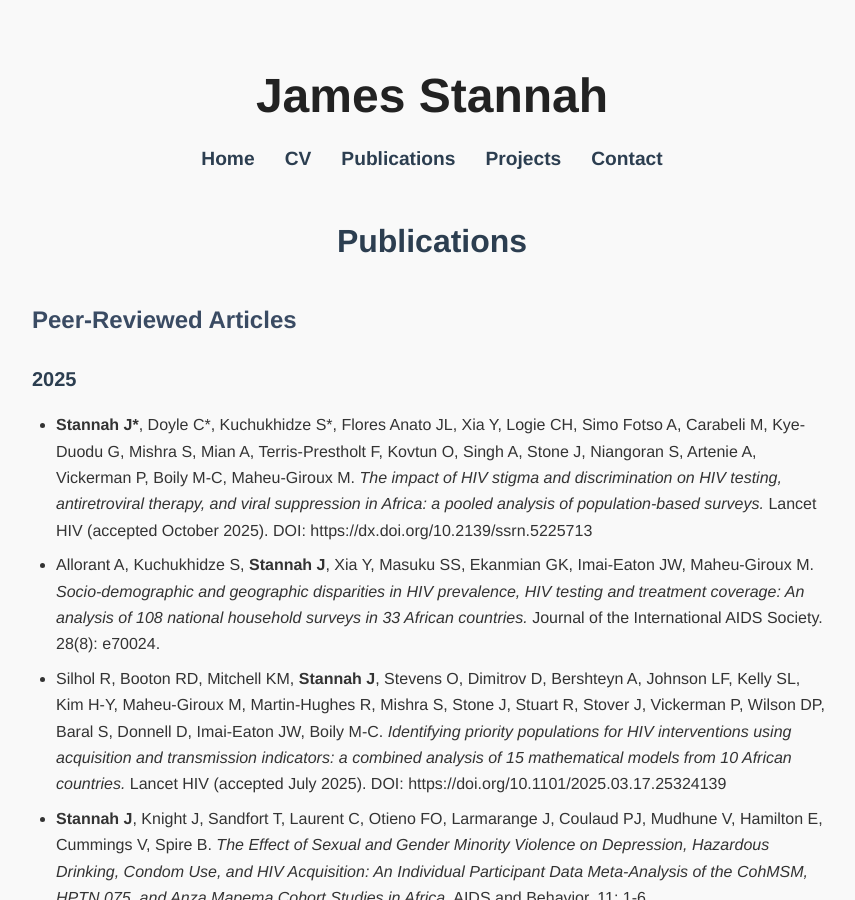
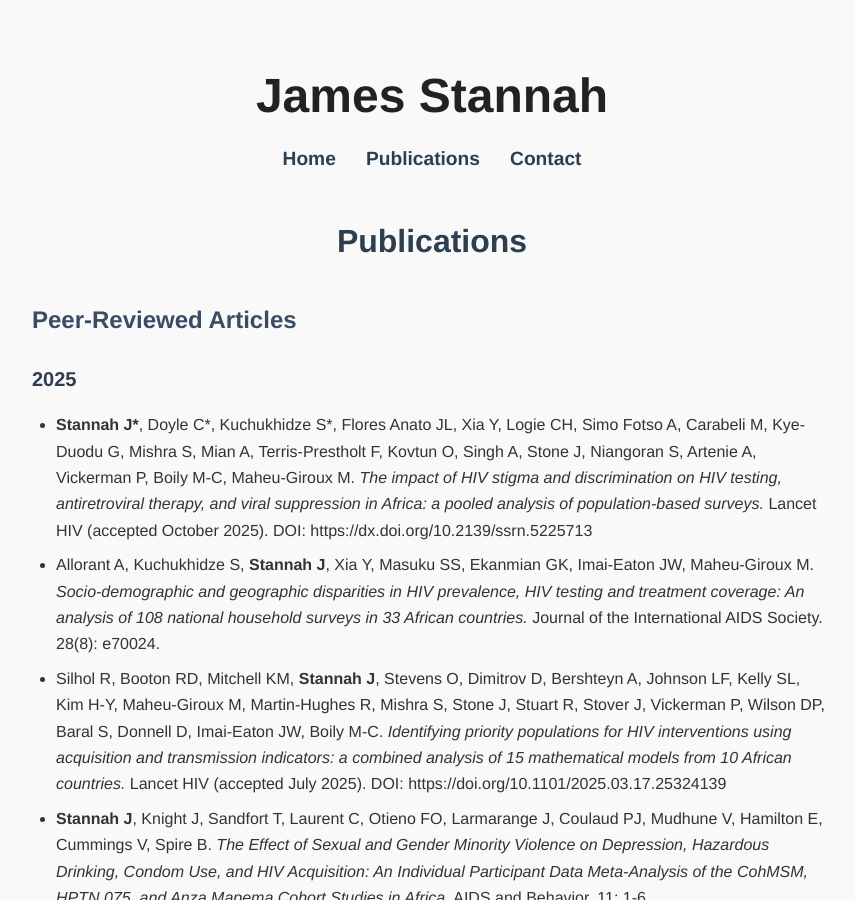
Before and after one commit to jamesstannah/jamesstannah.github.io, a Jekyll site: the page built from publications.md, in a window 1280 px wide and 900 px high. Shown: the whole window, without its empty margins (208-1063 px from the left). Built offline with Jekyll 4.4.1, drawn with Linux system fonts in a browser that asks for light colours.

Commit message:
Update default.html

```diff
--- a/_layouts/default.html
+++ b/_layouts/default.html
@@ -10,9 +10,7 @@
    <h1 class="site-name">James Stannah</h1>
    <nav>
      <a href="{{ site.baseurl }}/">Home</a>
-     <a href="{{ site.baseurl }}/cv/">CV</a>
      <a href="{{ site.baseurl }}/publications/">Publications</a>
-     <a href="{{ site.baseurl }}/projects/">Projects</a>
      <a href="{{ site.baseurl }}/contact/">Contact</a>
    </nav>
 </header>
```
